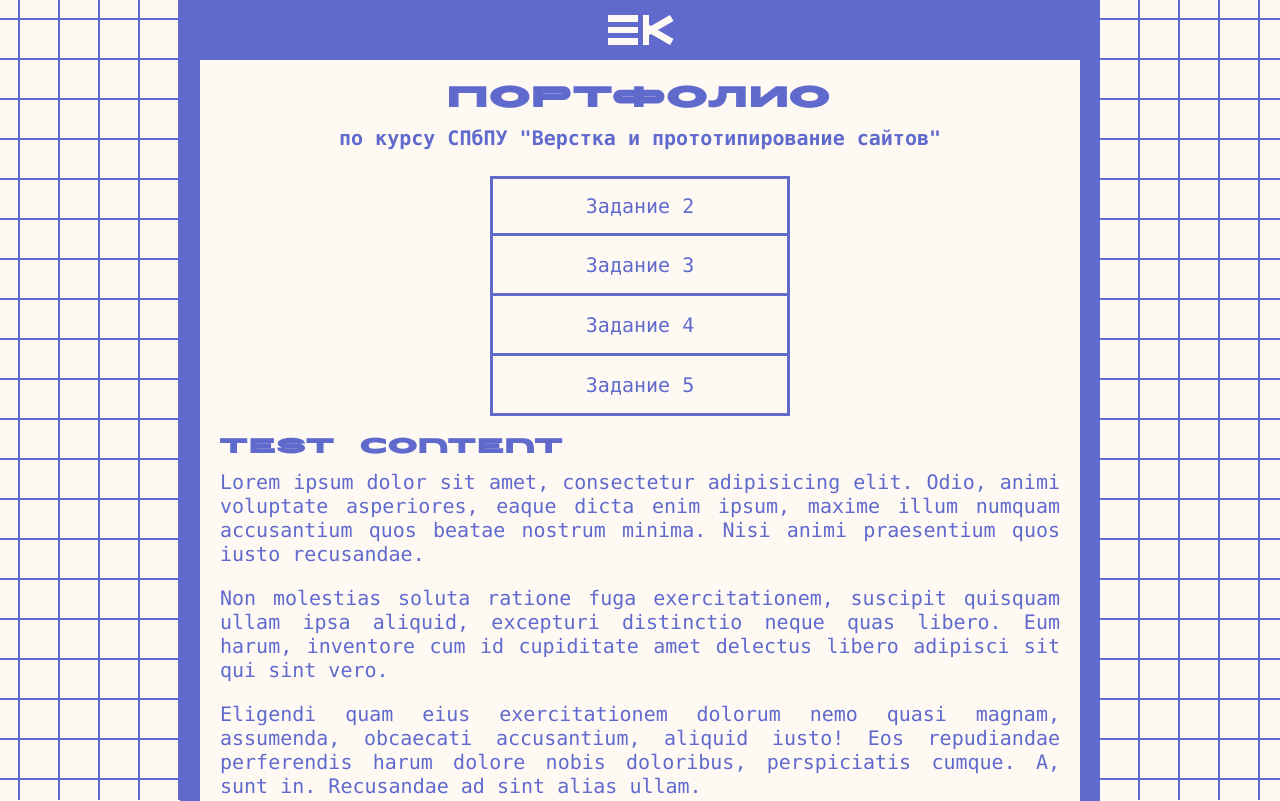
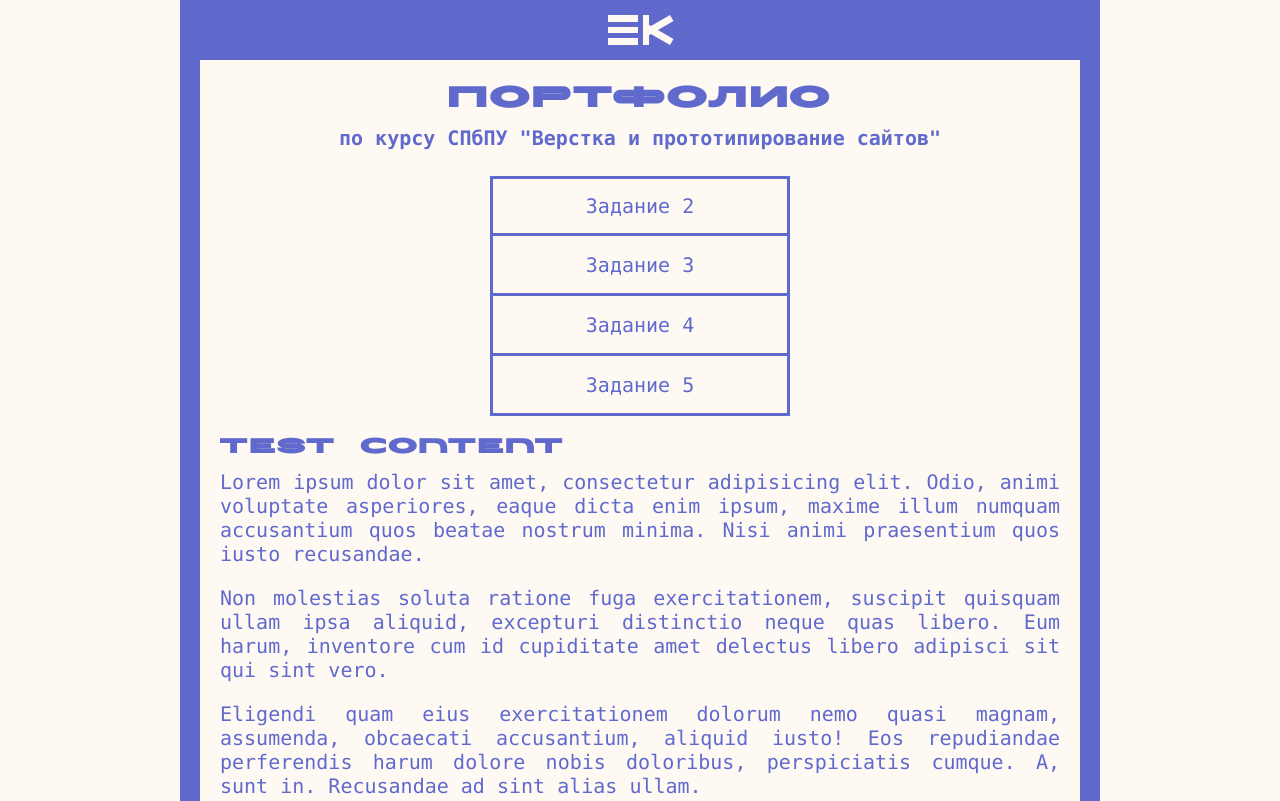
Before and after one commit to korovinegor/website-layout-portfolio, a plain HTML site: page index.html in a window 1280 px wide. Shown: the top 801 px of the page. Drawn offline with Linux system fonts and the light colour scheme.

Commit message:
Update index.html

```diff
--- a/index.html
+++ b/index.html
@@ -9,8 +9,6 @@
     <link rel="stylesheet" href="css\home.css" />
 </head>
 <body>
-    <div class="grid-left"></div>
-    <div class="grid-right"></div>
     <div class="wrapper-page">
         <header class="header-page">
             <div class="logo">
```
